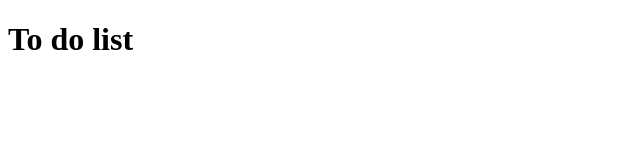
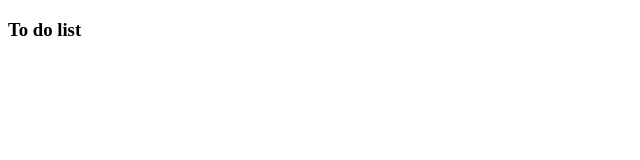
Before and after one commit to marinekm/todo-list, a plain HTML site: page index.html in a window 1280 px wide. Shown: the whole page, without its empty margins (0-640 px from the left). Drawn offline with Linux system fonts and the light colour scheme.

Commit message:
Utilisation d'un H3

```diff
--- a/index.html
+++ b/index.html
@@ -7,6 +7,6 @@
     <title>To do list</title>
 </head>
 <body>
-    <h1>To do list</h1>
+    <h3>To do list</h3>
 </body>
 </html>
```
